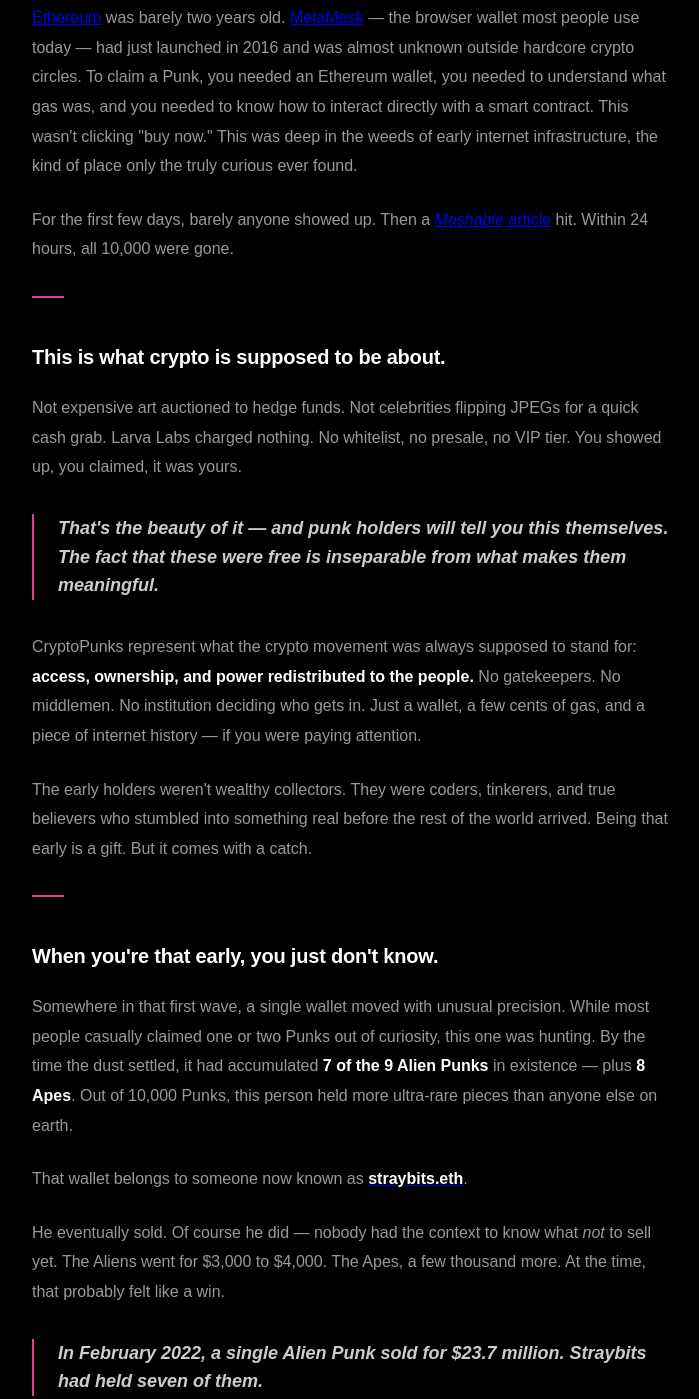
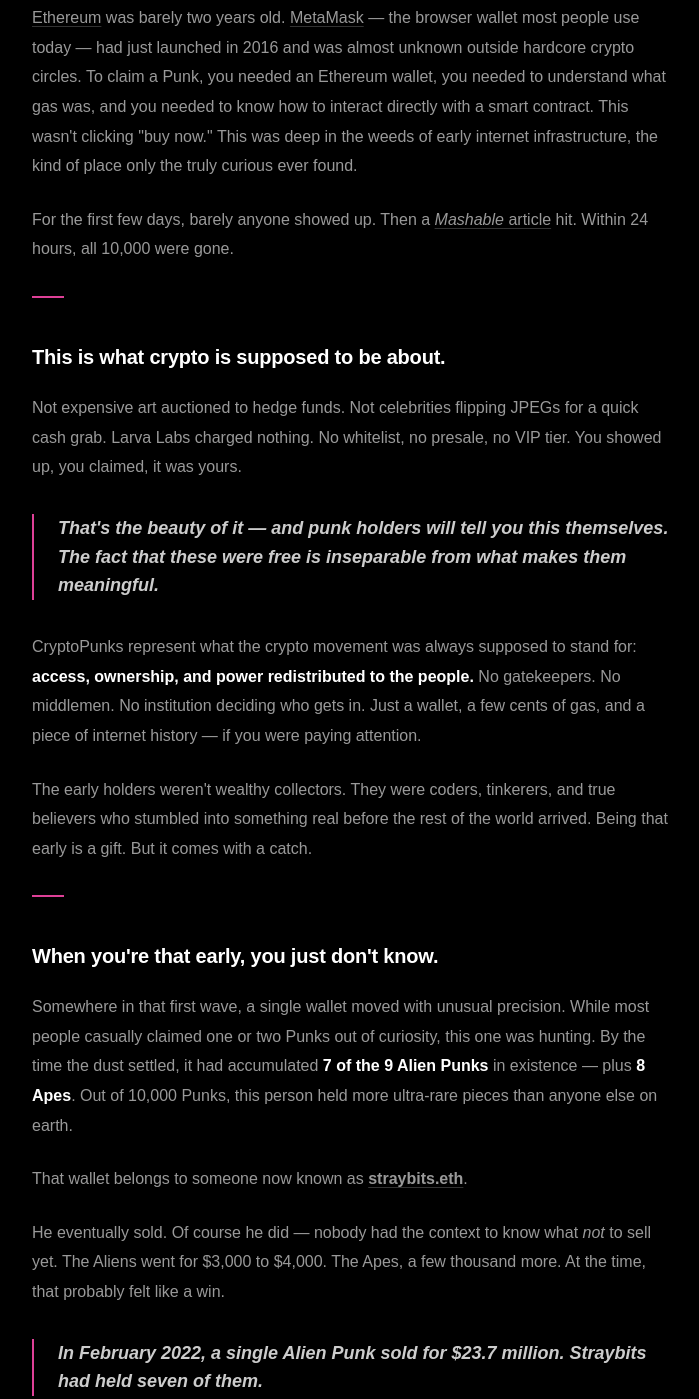
Before and after one commit to maxmurrray/Punksierge, a plain HTML site: page posts/10000-punks.html in a window 1280 px wide. Shown: the part 950-2349 px from the top of the page, without its empty margins (28-727 px from the left). Drawn offline with Linux system fonts and the light colour scheme; a web font is replaced by a local one.

Commit message:
fix: correct Mashable URL + subtle link styling

```diff
--- a/posts/10000-punks.html
+++ b/posts/10000-punks.html
@@ -116,6 +116,23 @@
             flex-shrink: 0;
         }
 
+        .post-body a {
+            color: inherit;
+            text-decoration: underline;
+            text-decoration-color: #333;
+            text-underline-offset: 3px;
+            transition: text-decoration-color 0.15s, color 0.15s;
+        }
+
+        .post-body a:hover {
+            color: #ccc;
+            text-decoration-color: #666;
+        }
+
+        .post-body a strong {
+            color: inherit;
+        }
+
         @media (max-width: 768px) {
             .post-section {
                 padding: 36px 24px 80px;
@@ -188,7 +205,7 @@
 
                 <p><a href="https://ethereum.org" target="_blank" rel="noopener">Ethereum</a> was barely two years old. <a href="https://metamask.io" target="_blank" rel="noopener">MetaMask</a> — the browser wallet most people use today — had just launched in 2016 and was almost unknown outside hardcore crypto circles. To claim a Punk, you needed an Ethereum wallet, you needed to understand what gas was, and you needed to know how to interact directly with a smart contract. This wasn't clicking "buy now." This was deep in the weeds of early internet infrastructure, the kind of place only the truly curious ever found.</p>
 
-                <p>For the first few days, barely anyone showed up. Then a <a href="https://mashable.com/article/cryptopunks-nft" target="_blank" rel="noopener"><em>Mashable</em> article</a> hit. Within 24 hours, all 10,000 were gone.</p>
+                <p>For the first few days, barely anyone showed up. Then a <a href="https://mashable.com/article/cryptopunks-ethereum-art-collectibles" target="_blank" rel="noopener"><em>Mashable</em> article</a> hit. Within 24 hours, all 10,000 were gone.</p>
 
                 <div class="post-divider"></div>
 
```
